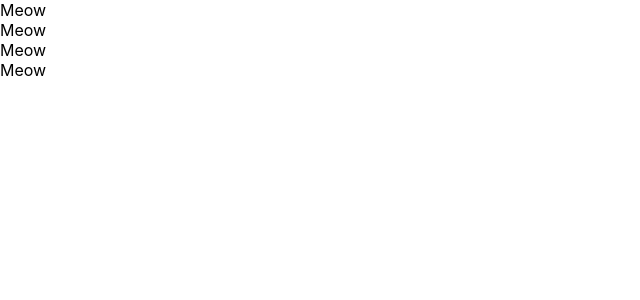
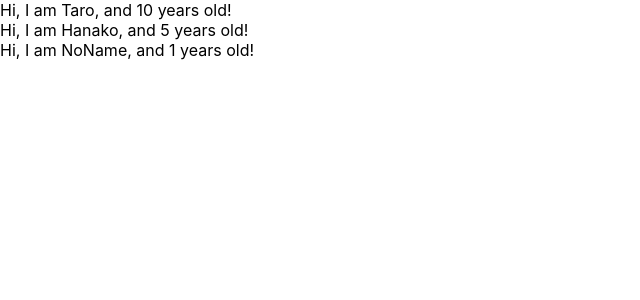
Before and after one commit to YusukeD/udemy-react-redux-crud-application, a React (Create React App) app: page / in a window 1280 px wide. Shown: the top 300 px of the page, without its empty margins (0-640 px from the left). Built offline with nearby package versions, Linux system fonts and the light colour scheme.

Commit message:
learn props of component

```diff
--- a/src/App.js
+++ b/src/App.js
@@ -1,23 +1,28 @@
 import React from 'react';
 
-// function App() {
-//   return (
-//       <React.Fragment>
-//         <label htmlFor="bar">bar</label>
-//         <input type="text" onChange={() => console.log("Hi!")} />
-//       </React.Fragment>
-//   );
-// }
-
 const App = () => {
-    return <div>
-        <Cat/>
-        <Cat/>
-        <Cat/>
-        <Cat/>
-    </div>
+    const profiles = [
+        { name: "Taro", age: 10 },
+        { name: "Hanako", age: 5 },
+        { name: "NoName" }
+    ];
+    return (
+        <div>
+            {
+                profiles.map((profile, index) => {
+                    return <User name={profile.name} age={profile.age} key={index}/>
+                })
+            }
+        </div>
+    );
 };
 
-const Cat = () => <div>Meow</div>;
+const User = (props) => {
+    return <div>Hi, I am {props.name}, and {props.age} years old!</div>;
+};
+
+User.defaultProps = {
+    age: 1
+};
 
 export default App;
```
